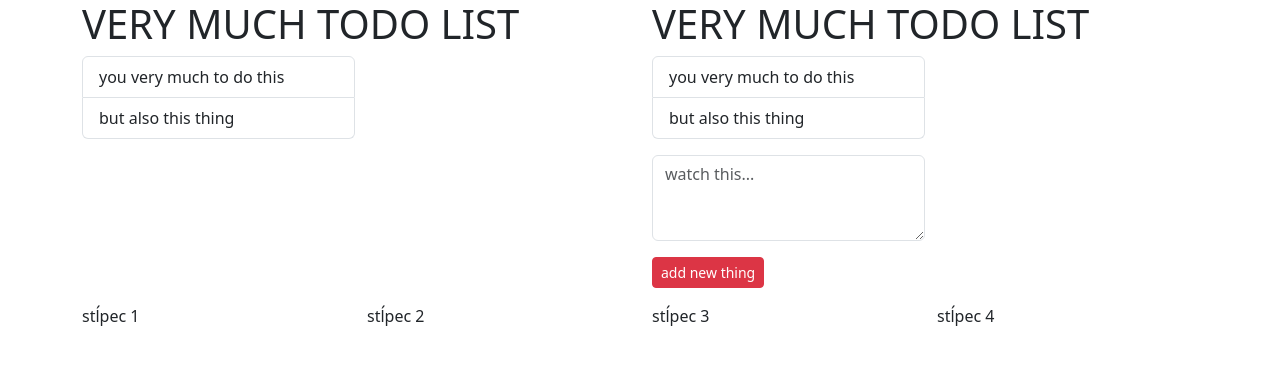
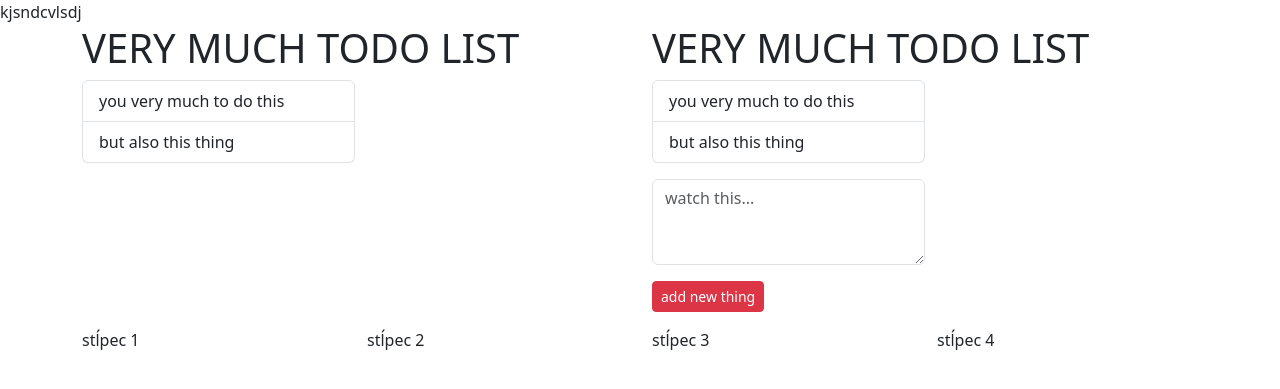
Before and after one commit to antalovaandrea/test-project, a PHP site: page / in a window 1280 px wide. Shown: the top 389 px of the page. Run offline with PHP 8.4, Linux system fonts and the light colour scheme.

Commit message:
Add bullshit

```diff
--- a/index.php
+++ b/index.php
@@ -1,7 +1,7 @@
 <?php
     include "partials/header.php";
 ?>
-
+kjsndcvlsdj
 
 <div class="container">
     <div class="row">
```
